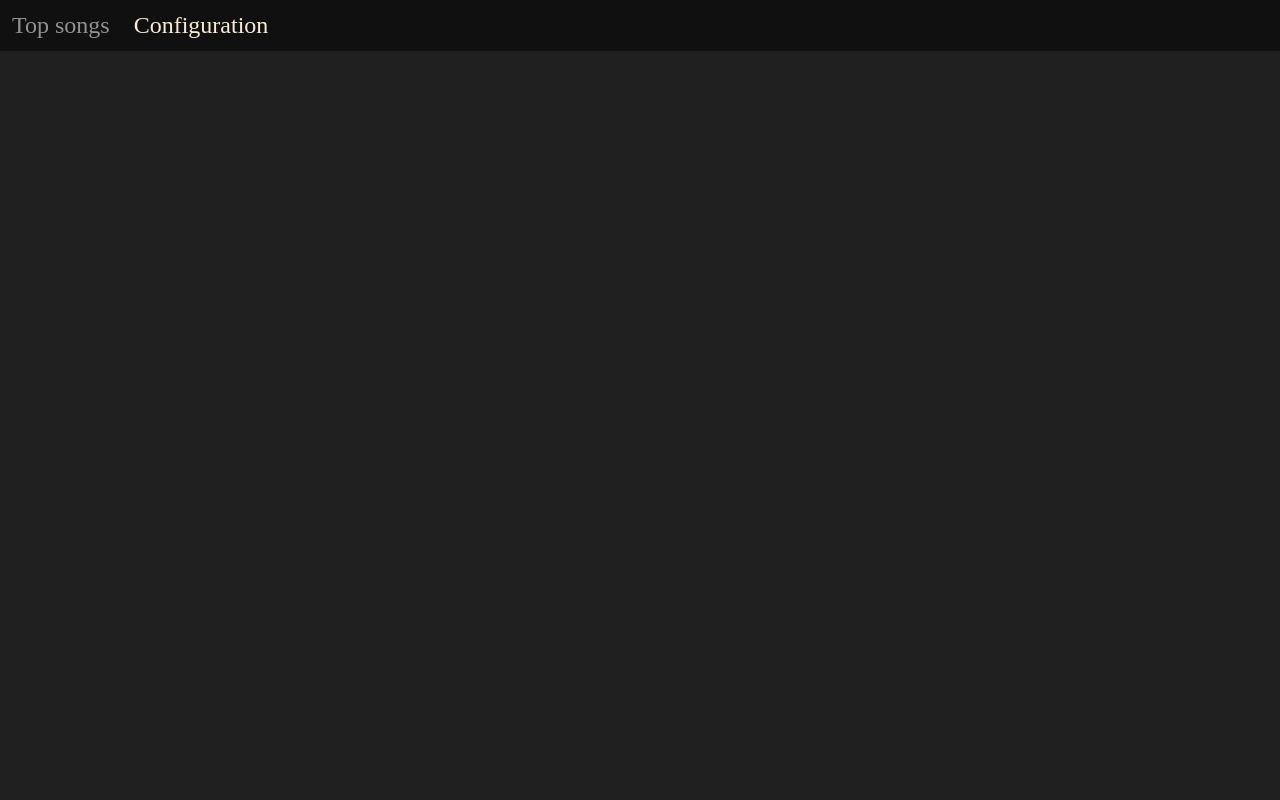
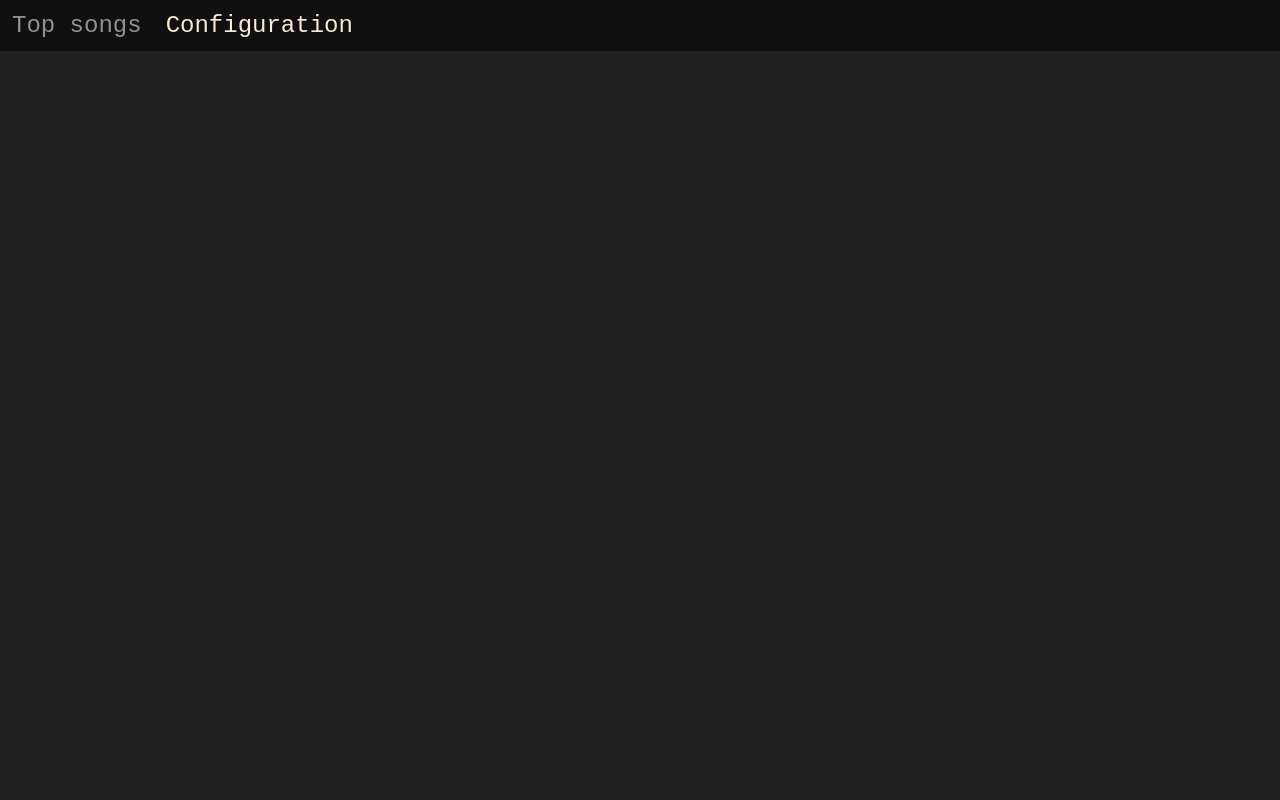
Before and after one commit to abrech/spotify_data, a Flask app: page /config in a window 1280 px wide. Run offline with Flask 2, Linux system fonts and the light colour scheme.

Commit message:
font changed

```diff
--- a/static/styles/base.css
+++ b/static/styles/base.css
@@ -10,6 +10,7 @@ body{
     color: antiquewhite;
     height: 100%;
     width: 100%;
+    font-family: "Courier New", monospace;
 }
 
 a:link, a:visited{
```
